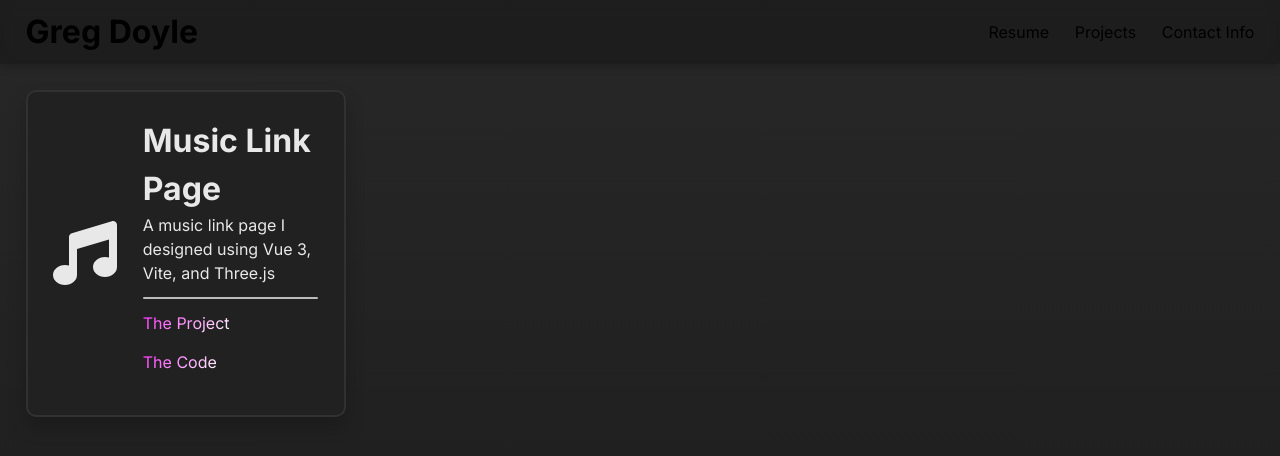
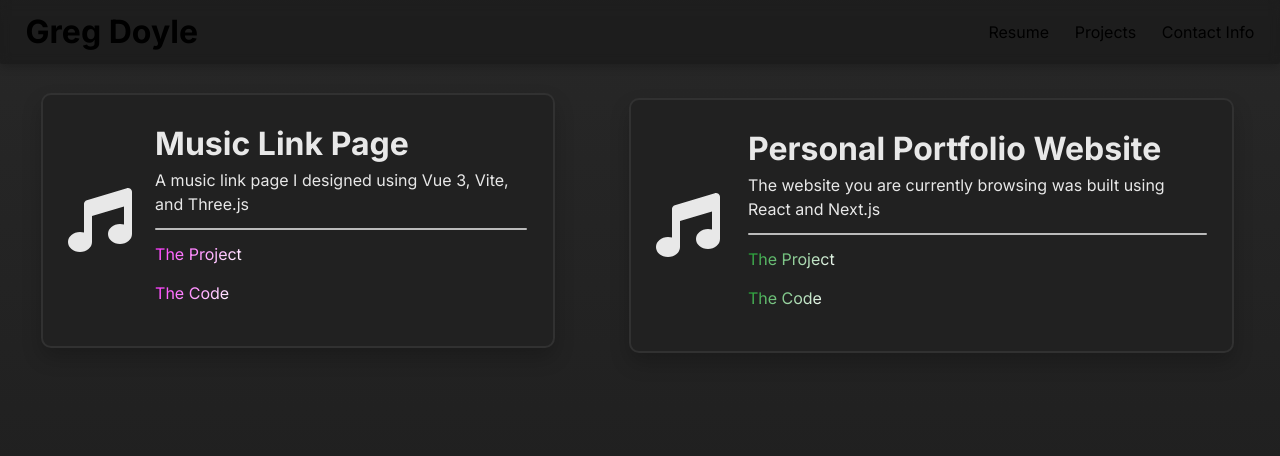
Before and after one commit to 18gdoyle/GregDoylesPortfolioSite, a Next.js app in the folder greg-doyles-portfolio-site/: page / in a window 1280 px wide. Both pictures are taken after a click on the element "Projects". Shown: the top 456 px of the page. Built offline with nearby package versions, Linux system fonts and the light colour scheme.

Commit message:
hover styling

```diff
--- a/greg-doyles-portfolio-site/app/components/ProjectCard.css
+++ b/greg-doyles-portfolio-site/app/components/ProjectCard.css
@@ -3,7 +3,6 @@
     display: flex;
     align-items: center;
     justify-content: center;
-    width: 25vw;
     box-shadow: 0 10px 20px rgba(0, 0, 0, 0.2);
     padding: 2vw;
     overflow: hidden;
@@ -11,7 +10,7 @@
     background: #212121;
     border: 2px solid #313131;
     transition: all 0.5s cubic-bezier(0.23, 1, 0.320, 1);
-    margin: 2vw;
+    margin: 5%;
 }
 
 .content {
@@ -19,7 +18,7 @@
     flex-direction: row;
     align-items: center;
     color: #e8e8e8;
-    gap: 2vw;
+    gap: 5%;
     transition: all 0.5s cubic-bezier(0.23, 1, 0.320, 1);
 }
 
@@ -67,6 +66,16 @@
 
 .purpleGradient::after {
     background: -webkit-linear-gradient(315deg,#800080 1%,white);
+}
+
+.greenGradient {
+    background: -webkit-linear-gradient(315deg,#139725 .1%,white);
+    background-clip: text;
+    -webkit-text-fill-color: transparent;
+}
+
+.greenGradient::after {
+    background: -webkit-linear-gradient(315deg,#139725 1%,white);
 }
 
 .hover-underline-animation:after {
--- a/greg-doyles-portfolio-site/app/components/ProjectCard.tsx
+++ b/greg-doyles-portfolio-site/app/components/ProjectCard.tsx
@@ -7,7 +7,7 @@ import { faMusic } from '@fortawesome/free-solid-svg-icons'
 export default function Home(props: any) {
     return (
       <main>
-        <div className="card purple">
+        <div className={`card ${props.color}`}>
             <div className="content">
                 <div>
                     <FontAwesomeIcon className='icon' icon={faMusic} />
@@ -26,10 +26,10 @@ export default function Home(props: any) {
                     </div>
                    <div className='flexItem'>
                     <p className="para">
-                        <a href={props.projectLink} target="_blank" className='hover-underline-animation purpleGradient'>The Project</a>
+                        <a href={props.projectLink} target="_blank" className={`hover-underline-animation ${props.color}Gradient`}>The Project</a>
                     </p>
                     <p className="para">
-                        <a href={props.codeLink} target="_blank" className='hover-underline-animation purpleGradient'>The Code</a>
+                        <a href={props.codeLink} target="_blank" className={`hover-underline-animation ${props.color}Gradient`}>The Code</a>
                     </p>
                    </div>
                 </div>
--- a/greg-doyles-portfolio-site/app/components/Skills.css
+++ b/greg-doyles-portfolio-site/app/components/Skills.css
@@ -17,3 +17,8 @@
     box-shadow: 0 0 20px rgba(9, 117, 241, 0.8);
     border-color: #0974f1;
 }
+
+.whiteHover:hover {
+    box-shadow: 0 0 20px rgb(255, 255, 255);
+    border-color: white;
+}
--- a/greg-doyles-portfolio-site/app/components/Skills.tsx
+++ b/greg-doyles-portfolio-site/app/components/Skills.tsx
@@ -12,7 +12,7 @@ export default function Home() {
                     Skills
                 </div>
                 <div className='skillsAndFrameWorks'>
-                    <div className='skillsCard languages'>
+                    <div className='skillsCard whiteHover languages'>
                         <div className='title'>
                             Languages
                         </div>
@@ -133,7 +133,7 @@ export default function Home() {
                             </div>
                         </div>
                     </div>
-                    <div className='skillsCard'>
+                    <div className='skillsCard whiteHover'>
                         <div className='title'>
                             Technologies and Frameworks
                         </div>
--- a/greg-doyles-portfolio-site/app/pages/HomePage.css
+++ b/greg-doyles-portfolio-site/app/pages/HomePage.css
@@ -3,14 +3,14 @@
 }
 
 .welcomeBlockContainer {
-    height: 92vh;
     display: flex;
+    margin-bottom: 20%;
 }
 
 .welcomeBlock {
-    width: 50%;
+    width: 75%;
     margin: auto;
-    margin-top: 200px;
+    margin-top: 8%;
 }
 
 .name {
--- a/greg-doyles-portfolio-site/app/pages/ProjectsPage.css
+++ b/greg-doyles-portfolio-site/app/pages/ProjectsPage.css
@@ -0,0 +1,4 @@
+.projectsContainer {
+    display: flex;
+    justify-content: space-evenly;
+}
--- a/greg-doyles-portfolio-site/app/pages/ProjectsPage.tsx
+++ b/greg-doyles-portfolio-site/app/pages/ProjectsPage.tsx
@@ -1,14 +1,23 @@
-import './HomePage.css'
+import './ProjectsPage.css'
 import ProjectCard from '../components/ProjectCard'
+
 
 export default function Home() {
     return (
-        <main>
+        <main className='projectsContainer'>
             <ProjectCard
                 title="Music Link Page"
                 description="A music link page I designed using Vue 3, Vite, and Three.js"
                 projectLink="https://lilacrust.com/"
                 codeLink="https://github.com/18gdoyle/lilac-rust-website"
+                color="purple"
+            />
+            <ProjectCard
+                title="Personal Portfolio Website"
+                description="The website you are currently browsing was built using React and Next.js"
+                projectLink="https://lilacrust.com/"
+                codeLink="https://github.com/18gdoyle/lilac-rust-website"
+                color="green"
             />
         </main>
     )
--- a/greg-doyles-portfolio-site/app/pages/ResumePage.css
+++ b/greg-doyles-portfolio-site/app/pages/ResumePage.css
@@ -98,7 +98,17 @@
     border-color: red;
 }
 
+.redHover:hover {
+    box-shadow: 0 0 20px rgba(241, 9, 9, 0.925);
+    border-color: red;
+}
+
 .orange {
+    box-shadow: 0 0 20px rgba(241, 140, 9, 0.986);
+    border-color: orange;
+}
+
+.orangeHover:hover {
     box-shadow: 0 0 20px rgba(241, 140, 9, 0.986);
     border-color: orange;
 }
@@ -108,12 +118,32 @@
     border-color: green;
 }
 
-.purple {
-    box-shadow: 0 0 20px rgb(114, 19, 151);
-    border-color: purple;
+.greenHover:hover {
+    box-shadow: 0 0 20px rgb(19, 151, 37);
+    border-color: green;
 }
 
 .blue {
     box-shadow: 0 0 20px rgba(9, 117, 241, 0.8);
     border-color: #0974f1;
 }
+
+.blueHover:hover {
+    box-shadow: 0 0 20px rgba(9, 117, 241, 0.8);
+    border-color: #0974f1;
+}
+
+.purple {
+    box-shadow: 0 0 20px rgb(114, 19, 151);
+    border-color: purple;
+}
+
+.purpleHover:hover {
+    box-shadow: 0 0 20px rgb(114, 19, 151);
+    border-color: purple;
+}
+
+.whiteHover:hover {
+    box-shadow: 0 0 20px rgb(255, 255, 255);
+    border-color: white;
+}
--- a/greg-doyles-portfolio-site/app/pages/ResumePage.tsx
+++ b/greg-doyles-portfolio-site/app/pages/ResumePage.tsx
@@ -120,13 +120,13 @@ export default function Home() {
                 </div>
             </div>
             <div className='timeLineButtons'>
-                <div className='timeLineButton' onClick={() => setTimeLineCardNumber(goBackInTimeLine)}><FontAwesomeIcon className='icon' icon={faAngleLeft} /></div>
-                <div className={`timeLineButton ${timeLineCardNumber === 1 ? 'red' : null}`} onClick={() => setTimeLineCardNumber(1)}>2014</div>
-                <div className={`timeLineButton ${timeLineCardNumber === 2 ? 'orange' : null}`} onClick={() => setTimeLineCardNumber(2)}>2018</div>
-                <div className={`timeLineButton ${timeLineCardNumber === 3 ? 'green' : null}`} onClick={() => setTimeLineCardNumber(3)}>2020</div>
-                <div className={`timeLineButton ${timeLineCardNumber === 4 ? 'blue' : null}`} onClick={() => setTimeLineCardNumber(4)}>2021</div>
-                <div className={`timeLineButton ${timeLineCardNumber === 5 ? 'purple' : null}`} onClick={() => setTimeLineCardNumber(5)}>2022</div>
-                <div className='timeLineButton' onClick={() => setTimeLineCardNumber(goForwardInTimeLine)}><FontAwesomeIcon className='icon' icon={faAngleRight} /></div>
+                <div className='timeLineButton whiteHover' onClick={() => setTimeLineCardNumber(goBackInTimeLine)}><FontAwesomeIcon className='icon' icon={faAngleLeft} /></div>
+                <div className={`timeLineButton redHover ${timeLineCardNumber === 1 ? 'red' : null}`} onClick={() => setTimeLineCardNumber(1)}>2014</div>
+                <div className={`timeLineButton orangeHover ${timeLineCardNumber === 2 ? 'orange' : null}`} onClick={() => setTimeLineCardNumber(2)}>2018</div>
+                <div className={`timeLineButton greenHover ${timeLineCardNumber === 3 ? 'green' : null}`} onClick={() => setTimeLineCardNumber(3)}>2020</div>
+                <div className={`timeLineButton blueHover ${timeLineCardNumber === 4 ? 'blue' : null}`} onClick={() => setTimeLineCardNumber(4)}>2021</div>
+                <div className={`timeLineButton purpleHover ${timeLineCardNumber === 5 ? 'purple' : null}`} onClick={() => setTimeLineCardNumber(5)}>2022</div>
+                <div className='timeLineButton whiteHover' onClick={() => setTimeLineCardNumber(goForwardInTimeLine)}><FontAwesomeIcon className='icon' icon={faAngleRight} /></div>
             </div>
         </main>
     )
```
